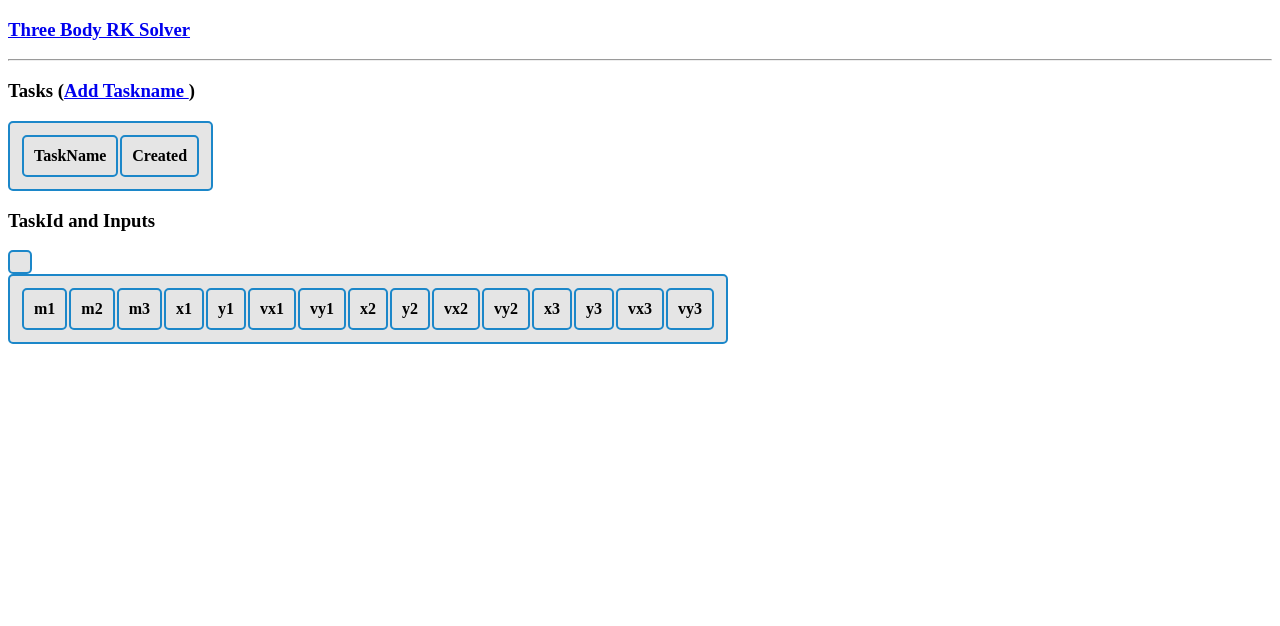
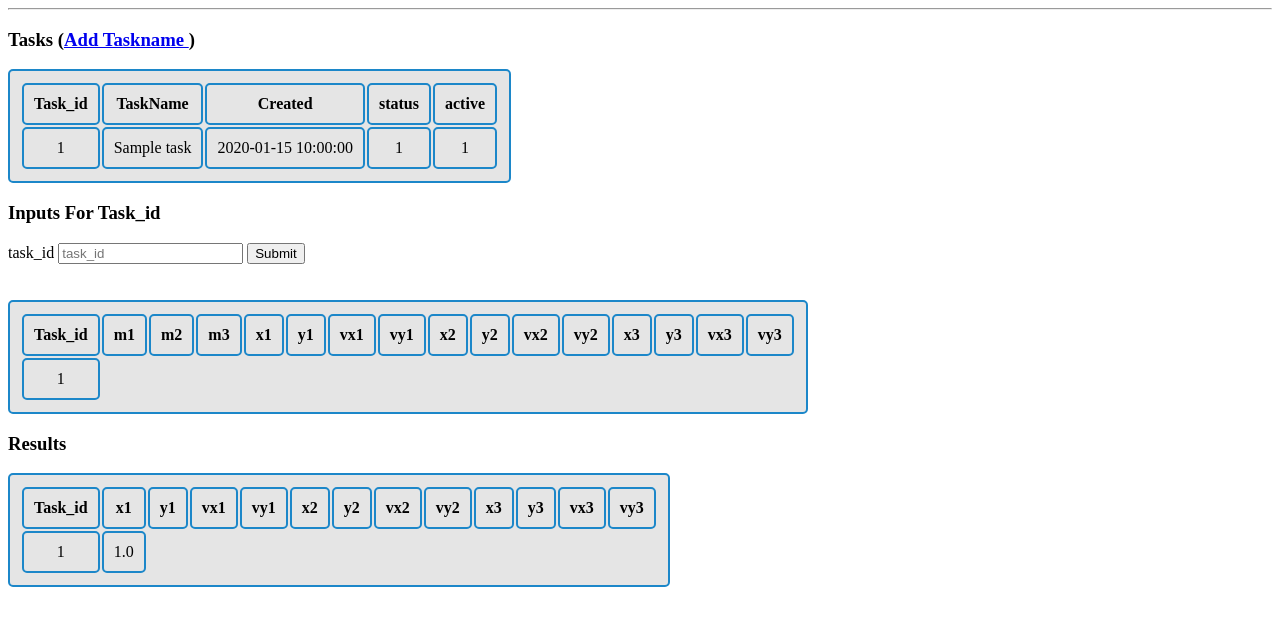
Before and after one commit to fyari/3bRKsolver, a Flask app: page / in a window 1280 px wide. Shown: the top 626 px of the page. Run offline with Flask 2, Linux system fonts and the light colour scheme; tables that the repository leaves empty hold one stand-in row (values such as "Sample post"); lists and menus that the app fills with data are empty.

Commit message:
Update show_all.html

```diff
--- a/webapp/templates/show_all.html
+++ b/webapp/templates/show_all.html
@@ -2,9 +2,6 @@
 <html lang = "en">
    <head></head>
    <body>
-      <h3>
-         <a href = "{{ url_for('show_all') }}">Three Body RK Solver</a>
-      </h3>
 
       <hr/>
       {%- for message in get_flashed_messages() %}
@@ -25,24 +22,38 @@
       <table>
          <thead>
             <tr>
+               <th>Task_id</th>
                <th>TaskName</th>
                <th>Created</th>
+               <th>status</th>
+               <th>active</th>
              </tr>
          </thead>
          <tbody>
-            {% for task in tasks %}
+            {% for taskobj in data[1] %}
                <tr>
-                  <td>{{ task.name }}</td>
-                  <td>{{ task.created }}</td>
+                  <td>{{ taskobj.id }}</td>
+                  <td>{{ taskobj.taskname }}</td>
+                  <td>{{ taskobj.created }}</td>
+                  <td>{{ taskobj.status }}</td>
+                  <td>{{ taskobj.active }}</td>
                </tr>
             {% endfor %}
 
          </tbody>
-       <table>
-      <h3>TaskId and Inputs</h3>
+      </table>
+
+
+
+      <h3>Inputs For Task_id</h3>
+      <label for = "task_id">task_id</label>
+      <input type = "number" name = "task_id" placeholder = "task_id" />
+      <input type = "submit" value = "Submit" /><br><br><br>
+
       <table>
          <thead>
             <tr>
+               <th>Task_id</th>
                <th>m1</th>
                <th>m2</th>
                <th>m3</th>
@@ -61,26 +72,58 @@
              </tr>
          </thead>
          <tbody>
-            {% for ios in io %}
+
+
+
                <tr>
-                  <td>{{ ios.m1 }}</td>
-                  <td>{{ ios.m2 }}</td>
-                  <td>{{ ios.m3 }}</td>
-                  <td>{{ ios.x1 }}</td>
-                  <td>{{ ios.y1 }}</td>
-                  <td>{{ ios.vx1 }}</td>
-                  <td>{{ ios.vy1 }}</td>
-                  <td>{{ ios.x2 }}</td>
-                  <td>{{ ios.y2 }}</td>
-                  <td>{{ ios.vx2 }}</td>
-                  <td>{{ ios.vy2 }}</td>
-                  <td>{{ ios.x3 }}</td>
-                  <td>{{ ios.y3 }}</td>
-                  <td>{{ ios.vx3 }}</td>
-                  <td>{{ ios.vy3}}</td>
+                  <td>{{ data[0] }}</td>
+                  {% for o in data[2] %}
+                  <td>{{ o.value }}</td>
+                  {% endfor %}
                </tr>
-            {% endfor %}
+
          </tbody>
       </table>
+
+
+
+
+      <h3>Results</h3>
+
+
+      <table>
+         <thead>
+            <tr>
+               <th>Task_id</th>
+               <th>x1</th>
+               <th>y1</th>
+               <th>vx1</th>
+               <th>vy1</th>
+               <th>x2</th>
+               <th>y2</th>
+               <th>vx2</th>
+               <th>vy2</th>
+               <th>x3</th>
+               <th>y3</th>
+               <th>vx3</th>
+               <th>vy3</th>
+             </tr>
+         </thead>
+         <tbody>
+
+
+
+               <tr>
+                  <td>{{ data[0] }}</td>
+                  {% for o in data[3] %}
+                  <td>{{ o.value }}</td>
+                  {% endfor %}
+               </tr>
+
+         </tbody>
+      </table>
+
+
+
    </body>
 </html>
```
